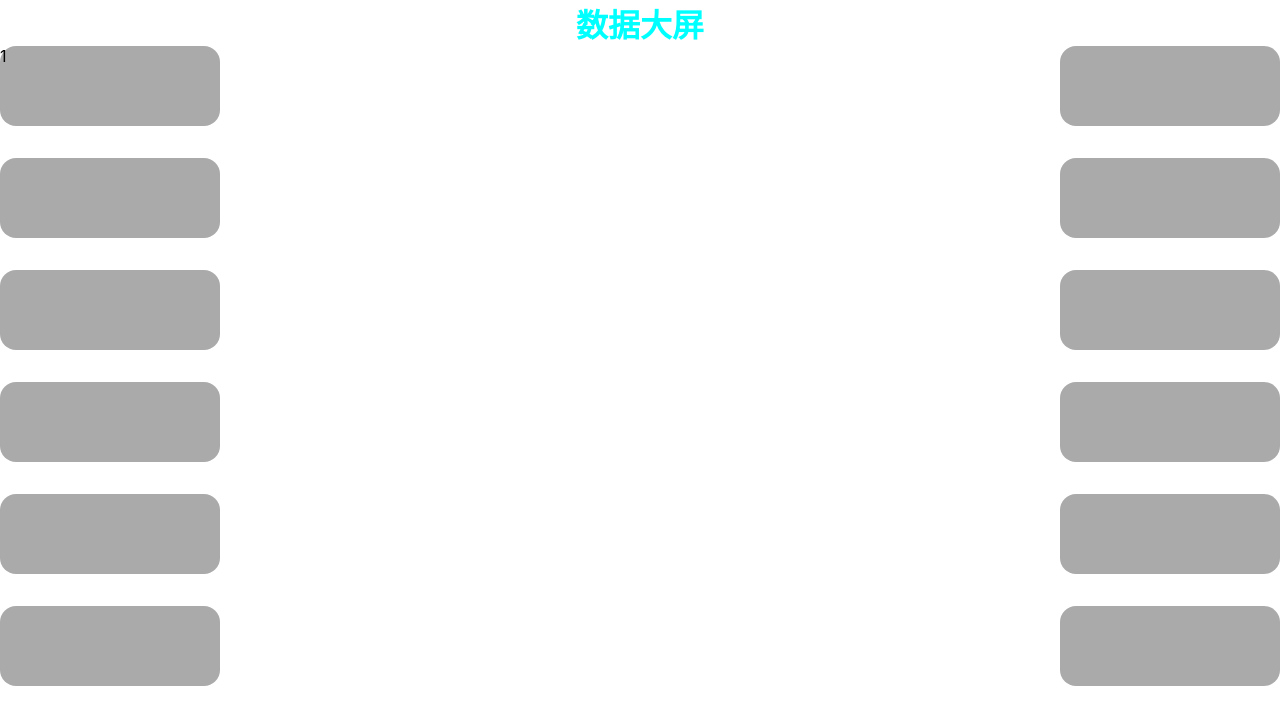
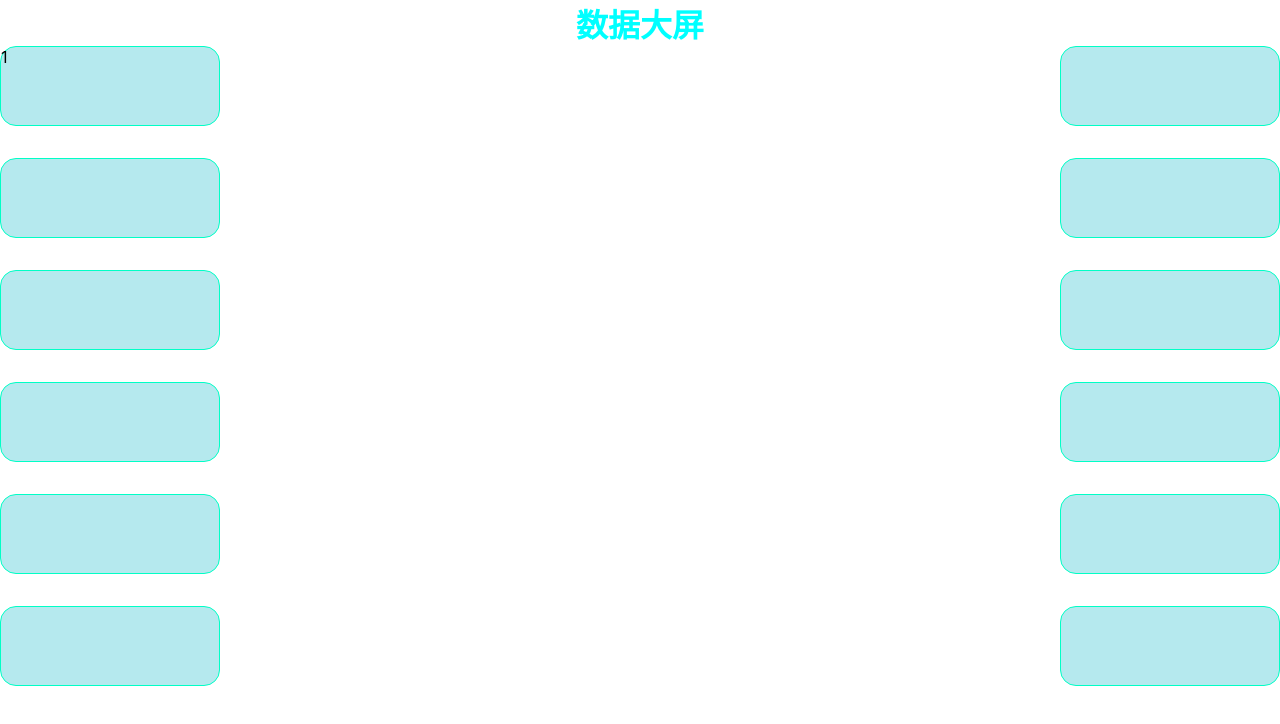
Before and after one commit to mooogooo/my-nuxt-app, a Nuxt app: page /bs in a window 1280 px wide. Shown: the top 724 px of the page. Built offline with nearby package versions, Linux system fonts and the light colour scheme.

Commit message:
big screen

```diff
--- a/pages/bs.vue
+++ b/pages/bs.vue
@@ -44,7 +44,8 @@ h1 {
       margin-left: -2.5rem;
       width: 220px;
       height: 80px;
-      background-color: #00000055;
+ background: rgba(32,189,202,0.33);
+border: 1px solid #00FFC6;
       margin-bottom: 32px;
       border-radius: 1rem;
     }
```
